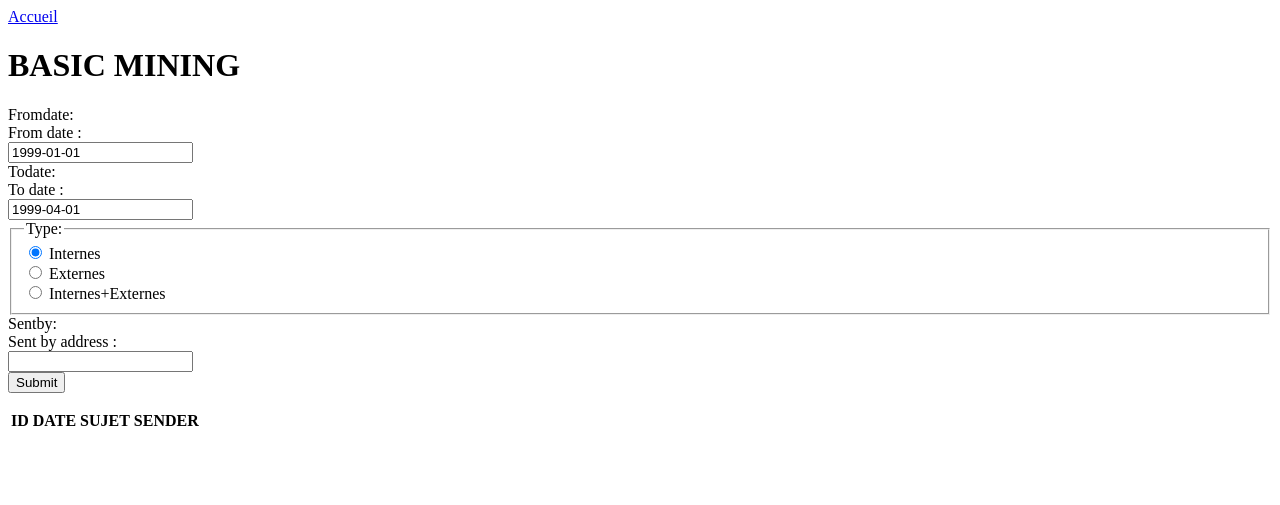
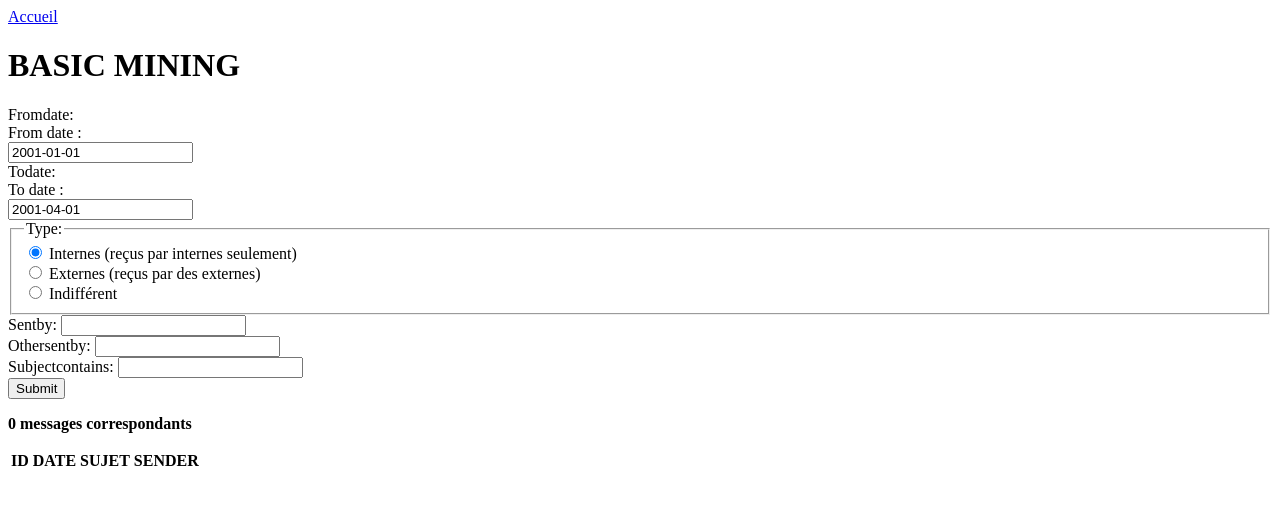
Before and after one commit to tgipteau/M1DS-projetBDDR, a Django app: page /user/basicmining in a window 1280 px wide. Shown: the top 505 px of the page. Run offline with Django 5.2, Linux system fonts and the light colour scheme; data that the repository does not hold is empty.

Commit message:
Finalisation 1

```diff
--- a/enron_django/enron_app/forms.py
+++ b/enron_django/enron_app/forms.py
@@ -1,60 +1,71 @@
 from django import forms
+from .models import *
+
+
+class EmployeeModelChoiceField(forms.ModelChoiceField):
+	def label_from_instance(self, obj):
+		return obj.prenom+" "+obj.nom
+
+
+class AddressModelChoiceField(forms.ModelChoiceField):
+	def label_from_instance(self, obj):
+		return obj.address
+
 
 class Basic_mining_form(forms.Form):
 
-   fromDate = forms.DateField(help_text="From date : ")
-   toDate = forms.DateField(help_text="To date : ")
+	fromDate = forms.DateField(help_text="From date : ")
+	toDate = forms.DateField(help_text="To date : ")
 
-   CHOIX =  [
-      (1, 'Internes'),
-      (2, 'Externes'),
-      (3, 'Internes+Externes')
-   ]
-   type = forms.ChoiceField(
-      widget=forms.RadioSelect,
-      choices=CHOIX,
-      initial=None
-   )
+	CHOIXTYPE = [
+		(1, 'Internes (reçus par internes seulement)'),
+		(2, 'Externes (reçus par des externes)'),
+		(3, 'Indifférent')
+	]
+	type = forms.ChoiceField(
+		widget=forms.RadioSelect,
+		choices=CHOIXTYPE,
+		initial=None
+	)
 
-   sentBy = forms.CharField(max_length= 50, help_text="Sent by address : ", required=False)
+	sentBy = forms.CharField(max_length=50, required=False)
+	otherSentBy = forms.CharField(max_length=50, required=False)
+	subjectContains = forms.CharField(max_length=50, required=False)
 
 
-class Seuils_form(forms.Form) :
+class Seuils_form(forms.Form):
+	fromDate = forms.DateField()
+	toDate = forms.DateField()
 
-   fromDate = forms.DateField()
-   toDate = forms.DateField()
+	CHOIXENVOUREC = [
+		(1, 'Envoyés'),
+		(2, 'Reçus'),
+	]
+	envOuRec = forms.ChoiceField(
+		widget=forms.RadioSelect,
+		choices=CHOIXENVOUREC,
+		initial=None
+	)
 
-   CHOIXENVOUREC = [
-      (1, 'Envoyés'),
-      (2, 'Reçus'),
-   ]
-   envOuRec = forms.ChoiceField(
-      widget=forms.RadioSelect,
-      choices= CHOIXENVOUREC,
-      initial=None
-   )
-
-   CHOIXTYPE = [
-      (1, 'Internes'),
-      (2, 'Externes+Internes'),
-      (3, 'Externes')
-   ]
-   type = forms.ChoiceField(
-      widget=forms.RadioSelect,
-      choices=CHOIXTYPE,
-      initial=None
-   )
+	CHOIXTYPE = [
+		(1, 'Internes (reçus par internes seulement)'),
+		(2, 'Indifférent'),
+		(3, 'Externes (reçus par des externes)')
+	]
+	type = forms.ChoiceField(
+		widget=forms.RadioSelect,
+		choices=CHOIXTYPE,
+		initial=None
+	)
 
 
+class Interactions_form(forms.Form):
+	fromDate = forms.DateField()
+	toDate = forms.DateField()
+	seuil = forms.IntegerField()
 
-class Interactions_form(forms.Form) :
-
-   fromDate = forms.DateField()
-   toDate = forms.DateField()
-   seuil = forms.IntegerField()
-
-   focusOption = forms.BooleanField(initial=False, required= False)
-   focusOn = forms.CharField(max_length= 50, initial='Dasovich', required=False)
+	focusOption = forms.BooleanField(initial=False, required=False)
+	focusOn = forms.CharField(max_length=50, initial='Dasovich', required=False)
 
 
 class Achalandage_form(forms.Form):
@@ -62,24 +73,31 @@ class Achalandage_form(forms.Form):
    fromDate = forms.DateField()
    toDate = forms.DateField()
 
+   CHOIXTYPE = [
+		(1, 'Internes / internes'),
+		(2, 'Internes / Externes+Internes'),
+		(3, 'Indifférent'),
+	]
+   type = forms.ChoiceField(
+		widget=forms.RadioSelect,
+		choices=CHOIXTYPE,
+		initial=None
+	)
 
-   CHOIXTYPE = [
-      (1, 'Internes/internes'),
-      (2, 'Internes/Externes'),
-      (3, 'Indifférent'),
-   ]
-   type = forms.ChoiceField(
-      widget=forms.RadioSelect,
-      choices=CHOIXTYPE,
-      initial=None
+   CHOIXBULKBY = [
+		(1, 'Jours'),
+		(2, 'Quinzaine')
+	]
+   bulkBy = forms.ChoiceField(
+		widget=forms.RadioSelect,
+		choices=CHOIXBULKBY,
+		initial=None
    )
 
-   CHOIXBULKBY = [
-      (1, 'Jours'),
-      (2, 'Quinzaine')
-   ]
-   bulkBy = forms.ChoiceField(
-      widget=forms.RadioSelect,
-      choices=CHOIXBULKBY,
-      initial=None
-   )
+
+class Mailmatcher_form(forms.Form):
+
+    employees = EmployeeModelChoiceField(queryset=Employee.objects.all())
+
+    query = MailAddress.objects.filter(internal=True).order_by('address')
+    mail_address = AddressModelChoiceField(queryset=query)
--- a/enron_django/enron_app/templates/enron_app/accueil.html
+++ b/enron_django/enron_app/templates/enron_app/accueil.html
@@ -20,6 +20,7 @@
         <a href="seuils">Seuils</a></br>
         <a href="interactions">Interactions</a></br>
         <a href="achalandage">Achalandage</a></br>
+        <a href="mailmatcher">[NON FONCTIONNEL] Mailmatcher</a></br>
 
     </body>
 
--- a/enron_django/enron_app/templates/enron_app/basicmining.html
+++ b/enron_django/enron_app/templates/enron_app/basicmining.html
@@ -16,6 +16,7 @@
             <input type="submit" value="Submit">
         </form>
 
+        <p><b>{{nb_messages}} messages correspondants</b></p>
         <table>
             <th>ID</th>
             <th>DATE</th>
--- a/enron_django/enron_app/templates/enron_app/interactions.html
+++ b/enron_django/enron_app/templates/enron_app/interactions.html
@@ -29,7 +29,7 @@
                 <td>{{ligne.2}}</td>
                 <td>{{ligne.3}}</td>
                 <td>{{ligne.4}}</td>
-                <td><a href="{% url 'conversation' ligne.0.id ligne.1.id %}"> -> VIEW </a></td>
+                <td><a href="{% url 'conversation' ligne.0.id ligne.1.id fromDate toDate%}"> -> VIEW </a></td>
             </tr>
             {% endfor %}
         </table>
--- a/enron_django/enron_app/urls.py
+++ b/enron_django/enron_app/urls.py
@@ -9,6 +9,7 @@ urlpatterns = [
     path('message/<int:message_id>/', views.show_message, name = "show_message"),
     path('seuils', views.seuils, name = 'seuils'),
     path('interactions', views.interactions, name = 'interactions'),
-    path('conversation/<int:employee_a_id>-<int:employee_b_id>/', views.conversation, name = 'conversation'),
+    path('conversation/<int:employee_a_id>-<int:employee_b_id>/<str:fromDate>/<str:toDate>', views.conversation, name = 'conversation'),
     path('achalandage', views.achalandage, name = 'achalandage'),
-]
+    path('mailmatcher', views.mailmatcher, name = 'mailmatcher'),
+   ]
--- a/enron_django/enron_app/views.py
+++ b/enron_django/enron_app/views.py
@@ -43,17 +43,19 @@ def basic_mining(request) :
 		print("method ELSE")
 
 		form = Basic_mining_form(initial={
-			'fromDate': '1999-01-01',
-			'toDate': '1999-04-01',
+			'fromDate': '2001-01-01',
+			'toDate': '2001-04-01',
 			'type': 1,
-			'sentBy': None
+			'sentBy': None,
+			'otherSentBy': None,
+			'subjectContains': None
 			})
 
-	fromDate = request.POST.get('fromDate','1999-01-01')
+	fromDate = request.POST.get('fromDate','2001-01-01')
 	fromDate = datetime.datetime.strptime(fromDate, '%Y-%m-%d').date()
 	print(f"{fromDate=}")
 
-	toDate = request.POST.get('toDate','1999-04-01')
+	toDate = request.POST.get('toDate','2001-04-01')
 	toDate = datetime.datetime.strptime(toDate, '%Y-%m-%d').date()
 	print(f"{toDate=}")
 
@@ -62,8 +64,11 @@ def basic_mining(request) :
 	print(f"{type(type_number)=}")
 
 	sentBy = request.POST.get('sentBy', '')
+	otherSentBy = request.POST.get('otherSentBy', '')
+	subjectContains = request.POST.get('subjectContains', '')
 
 
+	# gestion du filtre TYPE
 	if type_number == 1 :
 		internal_line = "and a.id = sender_id and a.internal = true\n"
 	elif type_number == 2 :
@@ -71,25 +76,37 @@ def basic_mining(request) :
 	else :
 		internal_line = "and a.id = sender_id\n"
 
+	# gestion du filtre SENT BY
 	if sentBy is not '' :
-		address_line = f"and a.address = \'{sentBy}\'\n"
+		if otherSentBy is not '' :
+			sent_by_line = f"and (a.address = \'{sentBy}\' or a.address = \'{otherSentBy}\')\n"
+		else :
+			sent_by_line = f"and a.address = \'{sentBy}\'\n"
 	else :
-		address_line = "and a.address is not null\n"
+		sent_by_line = ""
 
+	# gestion du SUBJECT CONTAINS
+	if subjectContains is not '' :
+		print(f"sujet demandé {subjectContains=}")
+		subject_contains_line = f"and subject like \'%%{subjectContains}%%\'\n"
+	else :
+		subject_contains_line = ""
 
 	messages = Message.objects.raw(
 		f"select m.id, date, subject, address as sent_by, internal \n"
 		f"from enron_app_message m, enron_app_mailaddress a\n"
 		f"where date between \'{fromDate}\'and \'{toDate}\'\n"
+		+ subject_contains_line
 		+ internal_line
-		+ address_line
+		+ sent_by_line
 		+ f"order by date\n"
 	)
 
 
 	context = {
 		'form': form,
-		'messages': messages
+		'messages': messages,
+		'nb_messages': len(messages)
 	}
 
 	return render(request, 'enron_app/basicmining.html', context)
@@ -285,10 +302,18 @@ def interactions(request) :
 
 	return render(request, 'enron_app/interactions.html', context)
 
-def conversation(request, employee_a_id, employee_b_id) :
+def conversation(request, employee_a_id, employee_b_id, fromDate, toDate) :
 
-	interaction1 = Interactions.objects.filter(emp_a_id=employee_a_id, emp_b_id=employee_b_id)
-	interaction2 = Interactions.objects.filter(emp_a_id=employee_b_id, emp_b_id=employee_a_id)
+	fromDate = datetime.datetime.strptime(fromDate, "%Y-%m-%d")
+	toDate = datetime.datetime.strptime(toDate, "%Y-%m-%d")
+
+	print(f"{fromDate=}")
+	print(f"{toDate=}")
+
+	interaction1 = Interactions.objects.filter(emp_a_id=employee_a_id, emp_b_id=employee_b_id,
+											   date__gte = fromDate, date__lte = toDate)
+	interaction2 = Interactions.objects.filter(emp_a_id=employee_b_id, emp_b_id=employee_a_id,
+											   date__gte = fromDate, date__lte = toDate)
 
 	messages = []
 	for i in interaction1 :
@@ -357,7 +382,7 @@ def achalandage(request) :
 	fig = plt.figure(figsize=(10,7))
 	ax = fig.add_subplot(111)
 
-	ax.plot(dates, counts)
+	ax.bar(dates, counts)
 
 	buffer = BytesIO()
 	plt.savefig(buffer, format='png')
@@ -380,3 +405,22 @@ def achalandage(request) :
 	}
 
 	return render(request, 'enron_app/achalandage.html', context)
+
+
+def mailmatcher(request) :
+
+	# récupération du formulaire
+	if request.method == 'POST':
+		print("method POST")
+		form = Mailmatcher_form(request.POST)
+
+	# cadre initial du formulaire
+	else:
+		form = Mailmatcher_form()
+
+	# context pour rendu de la page
+	context = {
+		'form': form,
+	}
+
+	return render(request, 'enron_app/mailmatcher.html', context)
```
Also changed, not shown: enron_django/enron_app/templates/enron_app/achalandage.html (+1 -0 lines), enron_django/enron_app/templates/enron_app/mailmatcher.html (added, +23 -0 lines).
